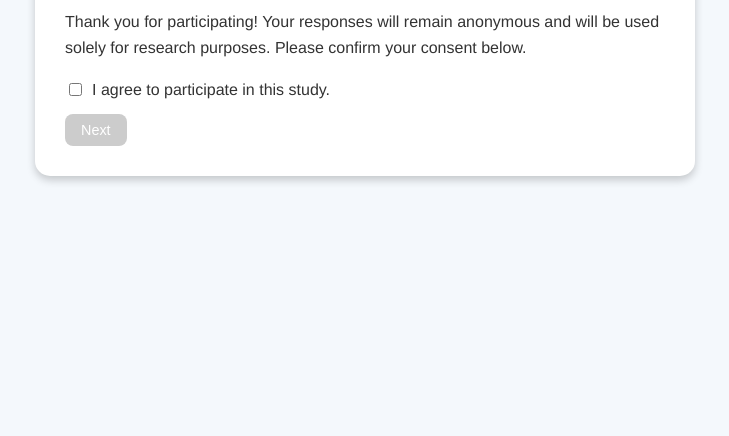
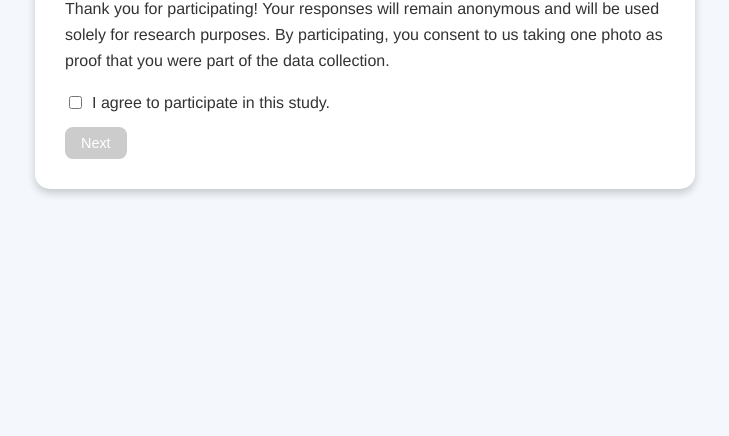
Before and after one commit to dakshinator/HTI-Exp, a plain HTML site: page index.html in a window 1280 px wide. Shown: the part 364-800 px from the top of the page, without its empty margins (275-1004 px from the left). Drawn offline with Linux system fonts and the light colour scheme.

Commit message:
Update index.html

```diff
--- a/index.html
+++ b/index.html
@@ -11,8 +11,8 @@
   <section id="consent-page">
     <h1>Welcome to the Academic Experiment</h1>
     <p>
-      Thank you for participating! Your responses will remain anonymous and will
-      be used solely for research purposes. Please confirm your consent below.
+      Thank you for participating! Your responses will remain anonymous and will be used solely for research purposes.
+      By participating, you consent to us taking one photo as proof that you were part of the data collection.
     </p>
     <label class="consent-checkbox">
       <input type="checkbox" id="consent-checkbox"> I agree to participate in this study.
```
